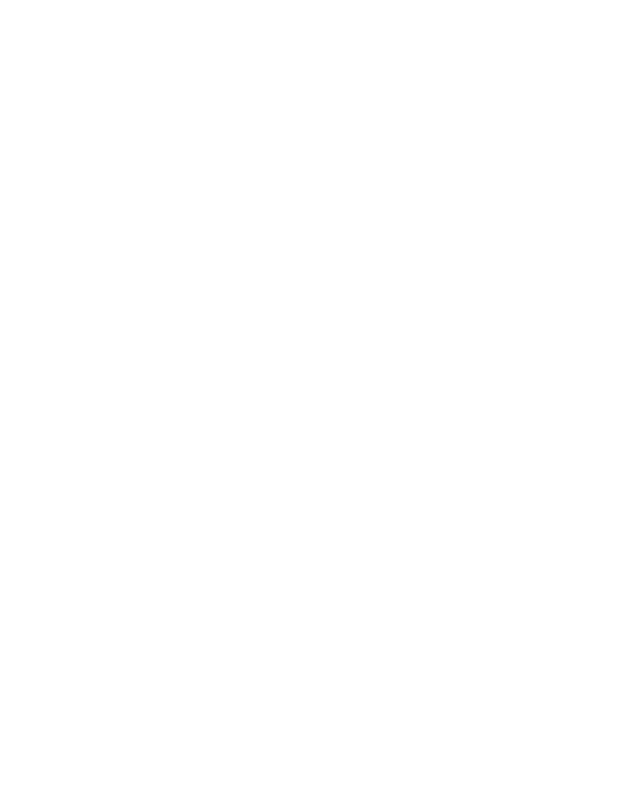
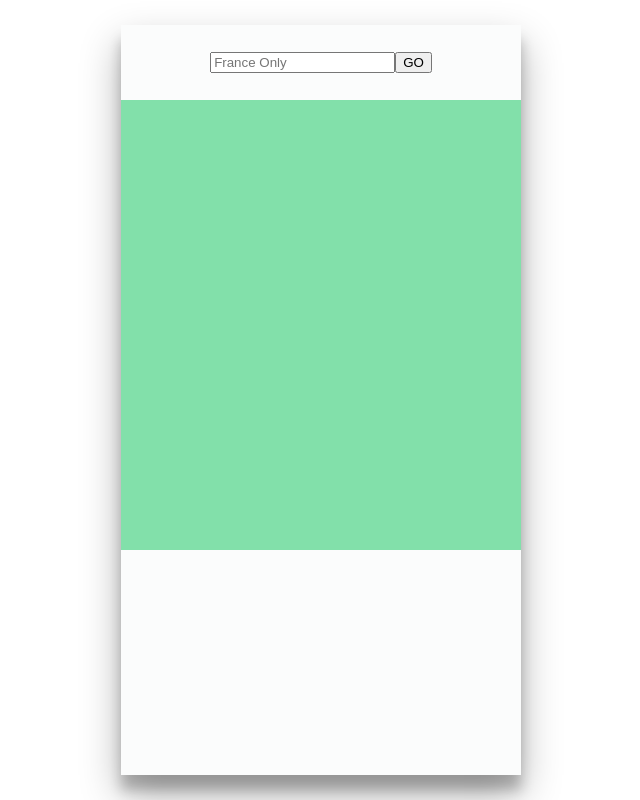
Before and after one commit to Jonathan-Scapin/meteo-app, a plain HTML site: page index.html in a window 1280 px wide. Shown: the whole page, without its empty margins (319-959 px from the left). Drawn offline with Linux system fonts and the light colour scheme.

Commit message:
add today meteo

```diff
--- /dev/null
+++ b/app.js
@@ -0,0 +1,52 @@
+"use strict";
+
+function buttonClickGET() {
+
+    var city = document.getElementById("cityName").value;
+    console.log(city)
+
+    var url = "https://api.weatherbit.io/v2.0/forecast/daily?city="+city+",FR&key=53135f0bd05740b184fc8be1398ebacf&lang=fr&days=5"
+
+    var httpRequest = new XMLHttpRequest();
+
+    httpRequest.onreadystatechange = function() {
+      if (this.readyState == 4 && this.status == 200) {
+
+          var response = JSON.parse(this.responseText);
+          console.log(response)
+          console.log(response.city_name)
+
+          var cityName = document.getElementById("city_name");
+          cityName.innerHTML = response.city_name;
+
+          var minMaxTemp = document.getElementById("minMaxTemp");
+          minMaxTemp.innerHTML = "min " + response.data[0].app_min_temp + " " + "max " + response.data[0].app_max_temp
+
+          var dayName = document.getElementById("dayName");
+          dayName.innerHTML = "test lundi"
+
+          var date = document.getElementById("date");
+          date.innerHTML = response.data[0].datetime
+
+          var wind = document.getElementById("wind");
+          wind.innerHTML = "Vent " + response.data[0].wind_spd + "km/h"
+
+          var humidity = document.getElementById("humidity");
+          humidity.innerHTML = response.data[0].rh +"%"
+
+          var icon = document.getElementById("icon");
+          icon.setAttribute("src", "https://www.weatherbit.io/static/img/icons/" + response.data[0].weather.icon + ".png");
+          icon.setAttribute("alt", response.data[0].weather.description);
+
+          var description = document.getElementById("description");
+          description.innerHTML = response.data[0].weather.description ;
+
+          var temp = document.getElementById("temp");
+          temp.innerHTML = response.data[0].temp + "°";
+      }
+    };
+
+    httpRequest.open("GET", url, true);
+    httpRequest.send();
+
+}
--- a/index.html
+++ b/index.html
@@ -3,9 +3,41 @@
 <head>
     <meta charset="UTF-8">
     <meta name="viewport" content="width=device-width, initial-scale=1.0">
+    <link rel="stylesheet" href="style.css">
     <title>meteo-app</title>
 </head>
 <body>
-
+    <div id="card">
+        <div id="shearchBand">
+            <input type="text" id="cityName" placeholder="France Only">
+            <input type="button" value="GO"  onclick="buttonClickGET()"  />
+        </div>
+        <div id="today">
+            <div id="headToday">
+                <h1 id="city_name"></h1>
+                <p id="minMaxTemp"></p>
+            </div>
+            <div id="containW">
+                <div id="dateBox">
+                    <p id="dayName"></p>
+                    <p id="date"></p>
+                    <p id="wind"></p>
+                    <p id="humidity"></p>
+                </div>
+                <div>
+                    <img id="icon" src="" alt="">
+                </div>
+                <div id="temp"></div>
+            </div>
+            <div id="description"></div>
+        </div>
+        <div id="nextprev">
+            <div id="day2"></div>
+            <div id="day3"></div>
+            <div id="day4"></div>
+            <div id="day5"></div>
+        </div>
+    </div>
+    <script src="app.js"></script>
 </body>
 </html>
--- /dev/null
+++ b/style.css
@@ -0,0 +1,51 @@
+html{
+    font-size: 62.5%;
+}
+body{
+    margin: 0 auto;
+    height: 100vh;
+    display: flex;
+    align-items: center;
+}
+h1{
+    margin: 0;
+}
+p{
+    margin: 0;
+}
+#card{
+    margin: 0 auto;
+    width: 400px;
+    height: 750px;
+    box-shadow: 0 19px 38px rgba(0,0,0,0.30), 0 15px 12px rgba(0,0,0,0.22);
+}
+#shearchBand{
+    height: 10%;
+    background-color: #FBFCFC;
+    display: flex;
+    justify-content: center;
+    align-items: center;
+}
+#today{
+    height: 60%;
+    display: flex;
+    flex-direction: column;
+    background-color: #82E0AA ;
+    color: white;
+    font-size: 2rem;
+}
+#headToday,#containW{
+    display: flex;
+    align-items: center;
+    justify-content: space-between;
+}
+#containW{
+
+}
+#description{
+    text-align: center;
+}
+#nextprev{
+    height: 30%;
+    background-color: #FBFCFC;
+}
```
